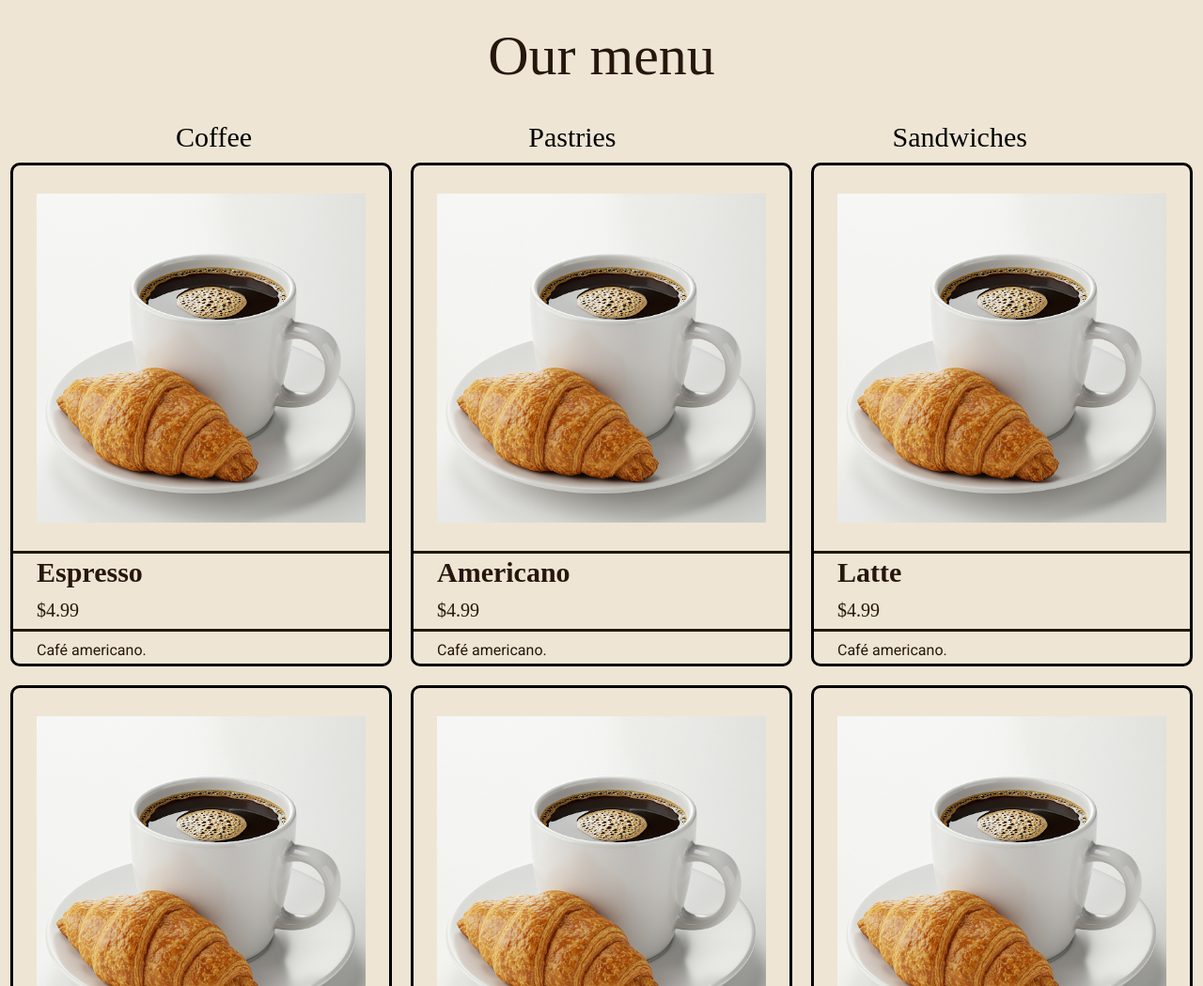
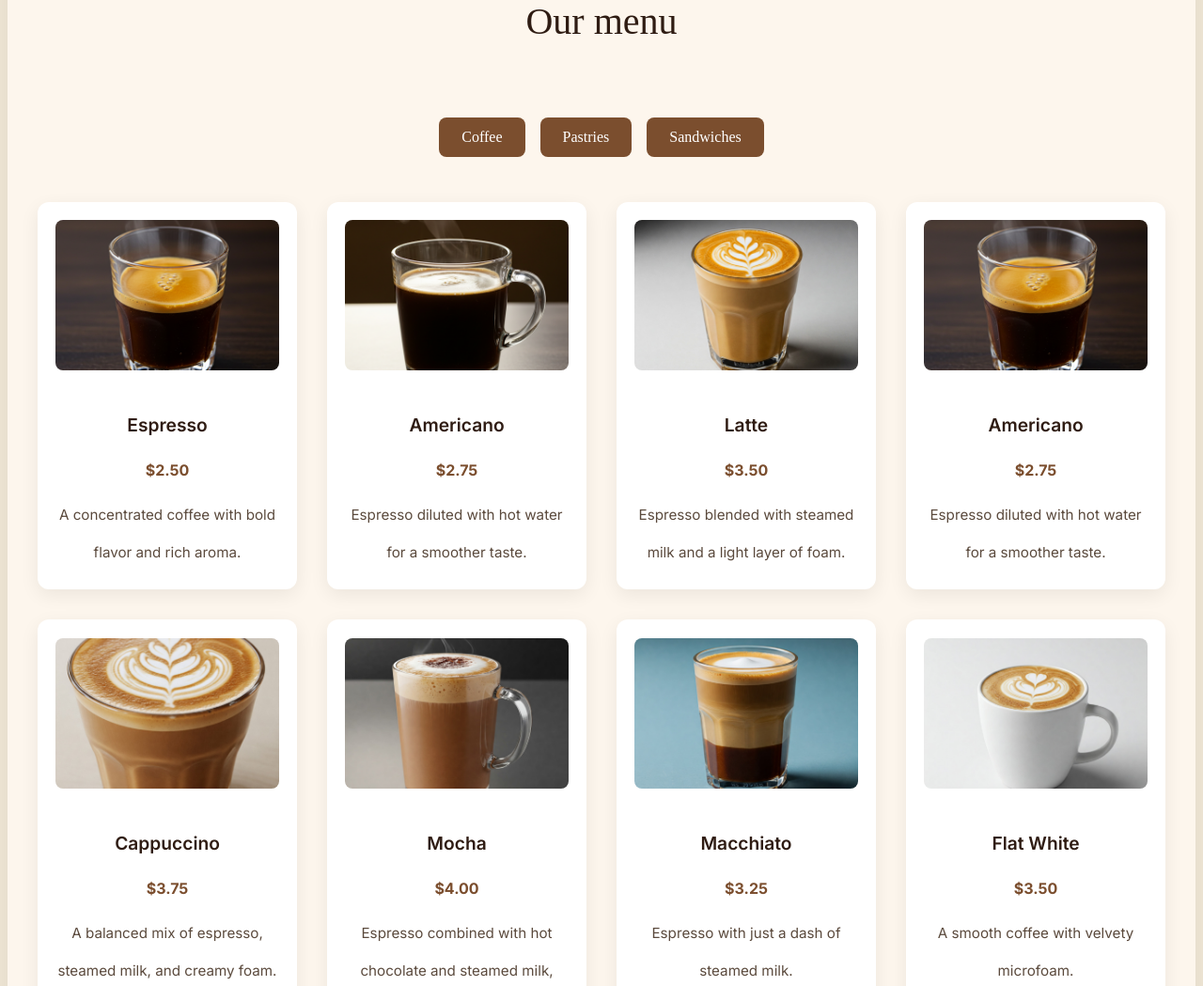
Before and after one commit to ToMaZiT/coffee-shop, a plain HTML site: page index.html in a window 1280 px wide. Shown: the part 1751-2800 px from the top of the page at 94% size. Drawn offline with Linux system fonts and the light colour scheme; no server answers; a web font is replaced by a local one.

Commit message:
avanzando con el menu

```diff
--- a/css/style.css
+++ b/css/style.css
@@ -35,11 +35,14 @@
     height: 60px;
     background-color: var(--veryDarkBrown);
     color: var(--white);
+    z-index: 4;
 }
 
 .nav-bar-buttons {
     display: flex;
     padding-right: 100px;
+    justify-content: space-between;
+    width: 300px;
 }
 .logo {
     font-size: 30px;
@@ -47,11 +50,19 @@
     letter-spacing: 6px;
 }
 a {
-    padding: 0 30px;
+
     color: var(--white);
     text-decoration: none;
     cursor: default;
     font-size: 20px;
+    transition: all 200ms ease;
+}
+
+a:hover {
+    opacity: 80%;
+    cursor: pointer;
+
+
 }
 body {
     font-family: 'Roboto';
@@ -179,58 +190,99 @@ main {
 }
 
 
+
+#menu {
+    padding: 4rem 2rem;
+    max-width: 1200px;
+    margin: 0 auto;
+    background-color: #fdf6ed;
+    border-radius: 16px;
+    box-shadow: 0 8px 24px rgba(0, 0, 0, 0.05);
+    font-family: 'Inter', sans-serif;
+  }
+
+
+  .our-menu {
+    text-align: center;
+    font-size: 2.5rem;
+    font-family: 'Playfair Display', serif;
+    margin-bottom: 2rem;
+    color: #2f1c13;
+  }
+
+
+  .menu-buttons {
+    display: flex;
+    justify-content: center;
+    gap: 1rem;
+    margin-bottom: 3rem;
+  }
+
+  .menu-button {
+    padding: 0.75rem 1.5rem;
+    background-color: #7b4e2e;
+    color: #fff;
+    border: none;
+    border-radius: 8px;
+    font-size: 1rem;
+    cursor: pointer;
+    transition: background-color 0.3s ease;
+  }
+
+  .menu-button:hover,
+  .menu-button:focus {
+    background-color: #5c3922;
+  }
+
+
   #active-menu {
     display: grid;
-    grid-template-columns: repeat(3, 1fr);
-    grid-template-rows: repeat(4, 1fr);
-    grid-column-gap: 0px;
-    grid-row-gap: 0px;
-
-    justify-content: center;
+    grid-template-columns: repeat(auto-fit, minmax(220px, 1fr));
+    gap: 2rem;
   }
 
+
   .active-option {
-    border: 3px solid black;
-    width: 400px;
-    height: 530px;
-    margin: auto;
-
-    margin: 10px;
-
-    border-radius: 10px;
+    background-color: #fff;
+    border-radius: 12px;
+    padding: 1.2rem;
+    box-shadow: 0 6px 20px rgba(0, 0, 0, 0.07);
+    transition: transform 0.3s ease;
+    text-align: center;
   }
 
-.option-image {
-    width: 350px;
-    height: 350px;
+  .active-option:hover {
+    transform: translateY(-5px);
+    z-index: 0;
+  }
 
 
-    padding-top: 30px;
-    padding-bottom: 30px;
-    display: block;
-    margin-left: auto;
-    margin-right: auto;
+  .option-image {
+    width: 100%;
+    height: 160px;
+    object-fit: cover;
+    border-radius: 8px;
+    margin-bottom: 1rem;
   }
 
+
   .option-name {
-    font-size: 30px;
-    padding-left: 25px;
-    font-family: 'hedvig';
-
-    border-top: 3px solid var(--veryDarkBrown);
+    font-size: 1.2rem;
+    font-weight: 600;
+    color: #2f1c13;
+    margin: 0.5rem 0;
   }
 
+
   .price {
-    padding-left: 25px;
-    border-bottom: 3px solid var(--veryDarkBrown);
-    font-family: 'hedvig';
+    color: #7b4e2e;
+    font-weight: bold;
+    margin-bottom: 0.5rem;
+    font-size: 1rem;
+  }
 
 
-
-    font-size: 20px;
+  .description {
+    font-size: 0.95rem;
+    color: #5b4a3d;
   }
-
-.description {
-    padding-left: 25px;
-
-}
--- a/index.html
+++ b/index.html
@@ -16,7 +16,6 @@
         <h1 class="logo">CAFÉ</h1>
 
         <div class="nav-bar-buttons">
-            <p><a href="">Home</a></p>
             <p><a href="">About</a></p>
             <p><a href="">Menu</a></p>
             <p><a href="">Contact</a></p>
@@ -56,7 +55,7 @@
 
             <div id="active-menu">
                 <div class="active-option">
-                    <img class="option-image" src="./assets/option-placeholder.png" alt="">
+                    <img class="option-image" src="./assets/espresso.png" alt="">
                     <h3 class="option-name">Espresso</h3>
                     <p class="price">$4.99</p>
 
@@ -64,7 +63,7 @@
                 </div>
 
                 <div class="active-option">
-                    <img class="option-image" src="./assets/option-placeholder.png" alt="">
+                    <img class="option-image" src="./assets/cafe-americano.png" alt="">
                     <h3 class="option-name">Americano</h3>
                     <p class="price">$4.99</p>
 
@@ -72,7 +71,7 @@
                 </div>
 
                 <div class="active-option">
-                    <img class="option-image" src="./assets/option-placeholder.png" alt="">
+                    <img class="option-image" src="./assets/latte.jpg" alt="">
                     <h3 class="option-name">Latte</h3>
                     <p class="price">$4.99</p>
 
@@ -80,7 +79,7 @@
                 </div>
 
                 <div class="active-option">
-                    <img class="option-image" src="./assets/option-placeholder.png" alt="">
+                    <img class="option-image" src="./assets/capuccino.jpg" alt="">
                     <h3 class="option-name">Cappuccino</h3>
                     <p class="price">$4.99</p>
 
@@ -88,7 +87,7 @@
                 </div>
 
                 <div class="active-option">
-                    <img class="option-image" src="./assets/option-placeholder.png" alt="">
+                    <img class="option-image" src="./assets/mocha.jpg" alt="">
                     <h3 class="option-name">Mocha</h3>
                     <p class="price">$4.99</p>
 
@@ -96,7 +95,7 @@
                 </div>
 
                 <div class="active-option">
-                    <img class="option-image" src="./assets/option-placeholder.png" alt="">
+                    <img class="option-image" src="./assets/macchiato.jpg" alt="">
                     <h3 class="option-name">Macchiato</h3>
                     <p class="price">$4.99</p>
 
@@ -104,7 +103,7 @@
                 </div>
 
                 <div class="active-option">
-                    <img class="option-image" src="./assets/option-placeholder.png" alt="">
+                    <img class="option-image" src="./assets/flat-white.jpg" alt="">
                     <h3 class="option-name">Flat White</h3>
                     <p class="price">$4.99</p>
 
@@ -112,7 +111,7 @@
                 </div>
 
                 <div class="active-option">
-                    <img class="option-image" src="./assets/option-placeholder.png" alt="">
+                    <img class="option-image" src="./assets/cortado.jpg" alt="">
                     <h3 class="option-name">Cortado</h3>
                     <p class="price">$4.99</p>
 
@@ -120,7 +119,7 @@
                 </div>
 
                 <div class="active-option">
-                    <img class="option-image" src="./assets/option-placeholder.png" alt="">
+                    <img class="option-image" src="./assets/cold-brew.png" alt="">
                     <h3 class="option-name">Cold Brew</h3>
                     <p class="price">$4.99</p>
 
@@ -128,7 +127,7 @@
                 </div>
 
                 <div class="active-option">
-                    <img class="option-image" src="./assets/option-placeholder.png" alt="">
+                    <img class="option-image" src="./assets/Affogato.jpg" alt="">
                     <h3 class="option-name">Affogato</h3>
                     <p class="price">$4.99</p>
 
--- a/js/main.js
+++ b/js/main.js
@@ -1,13 +1,75 @@
-const apiKey = "TU_API_KEY";
-const ciudad = "Montevideo";
+document.addEventListener("DOMContentLoaded", () => {
+  const menuButtons = document.querySelectorAll(".menu-button");
+  const activeMenu = document.getElementById("active-menu");
 
-fetch(`https://api.openweathermap.org/data/2.5/weather?q=${ciudad}&appid=${apiKey}&units=metric`)
-  .then(respuesta => respuesta.json())
-  .then(datos => {
-    console.log(datos); // Aquí ves toda la info
-    const temperatura = datos.main.temp;
-    const descripcion = datos.weather[0].description;
-    console.log(`Temperatura: ${temperatura}°C`);
-    console.log(`Clima: ${descripcion}`);
-  })
-  .catch(error => console.log("Hubo un error:", error));
+
+  const menuData = {
+    drinks: [
+      { name: "Espresso", price: "$2.50", desc: "A concentrated coffee with bold flavor and rich aroma.", img: "assets/espresso.png" },
+      { name: "Americano", price: "$2.75", desc: "Espresso diluted with hot water for a smoother taste.", img: "assets/cafe-americano.png" },
+      { name: "Latte", price: "$3.50", desc: "Espresso blended with steamed milk and a light layer of foam.", img: "assets/latte.jpg" },
+      { name: "Americano", price: "$2.75", desc: "Espresso diluted with hot water for a smoother taste.", img: "assets/espresso.png" },
+      { name: "Cappuccino", price: "$3.75", desc: "A balanced mix of espresso, steamed milk, and creamy foam.", img: "assets/capuccino.jpg" },
+      { name: "Mocha", price: "$4.00", desc: "Espresso combined with hot chocolate and steamed milk, topped with cream.", img: "assets/mocha.jpg" },
+      { name: "Macchiato", price: "$3.25", desc: "Espresso with just a dash of steamed milk.", img: "assets/macchiato.jpg" },
+      { name: "Flat White", price: "$3.50", desc: "A smooth coffee with velvety microfoam.", img: "assets/flat-white.jpg" },
+      { name: "Cortado", price: "$3.00", desc: "Equal parts espresso and warm milk for a mellow flavor.", img: "assets/cortado.jpg" },
+      { name: "Cold Brew", price: "$4.25", desc: "Slowly steeped coffee served cold; smooth and refreshing.", img: "assets/cold-brew.png" },
+      { name: "Affogato", price: "$4.50", desc: "A scoop of ice cream drowned in a shot of hot espresso.", img: "assets/affogato.jpg"}
+
+
+    ],
+    pastries: [
+      { name: "Croissant", price: "$2.50", desc: "Buttery pastry", img: "assets/croissant.jpg" },
+      { name: "Muffin", price: "$2.00", desc: "Blueberry muffin", img: "assets/muffin.jpg" },
+      { name: "Donut", price: "$1.80", desc: "Glazed classic", img: "assets/donut.jpg" }
+    ],
+    sandwiches: [
+      { name: "Ham & Cheese", price: "$5.50", desc: "Classic combo", img: "assets/ham-cheese.jpg" },
+      { name: "Veggie", price: "$5.00", desc: "Fresh greens", img: "assets/veggie.jpg" },
+      { name: "Chicken Club", price: "$6.00", desc: "Loaded sandwich", img: "assets/chicken-club.jpg" }
+    ]
+  };
+
+  function renderMenu(category) {
+
+    activeMenu.innerHTML = "";
+
+
+    menuData[category].forEach(item => {
+      const option = document.createElement("div");
+      option.classList.add("active-option");
+
+      option.innerHTML = `
+        <img class="option-image" src="${item.img}" alt="${item.name}">
+        <h3 class="option-name">${item.name}</h3>
+        <p class="price">${item.price}</p>
+        <p class="description">${item.desc}</p>
+      `;
+
+      activeMenu.appendChild(option);
+    });
+  }
+
+
+  function handleButtonClick(e) {
+    const category = e.target.id;
+
+
+    menuButtons.forEach(btn => btn.classList.remove("active"));
+
+    e.target.classList.add("active");
+
+
+    renderMenu(category);
+  }
+
+
+  menuButtons.forEach(button => {
+    button.addEventListener("click", handleButtonClick);
+  });
+
+
+  document.getElementById("drinks").classList.add("active");
+  renderMenu("drinks");
+});
```
Also changed, not shown: assets/Affogato.jpg (added), assets/cafe-americano.png (added), assets/capuccino.jpg (added), assets/cold-brew.png (added), assets/cortado.jpg (added), assets/espresso.png (added), assets/flat-white.jpg (added), assets/latte.jpg (added), assets/macchiato.jpg (added), assets/mocha.jpg (added). Lines whose indentation alone changed are shown as unchanged.
